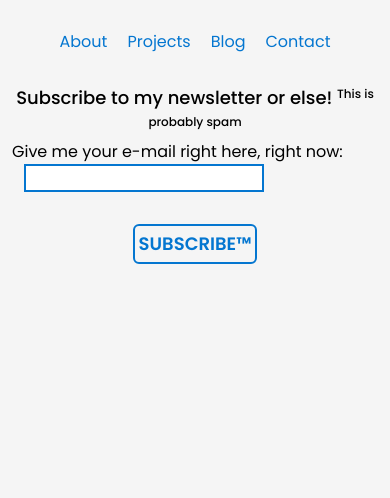
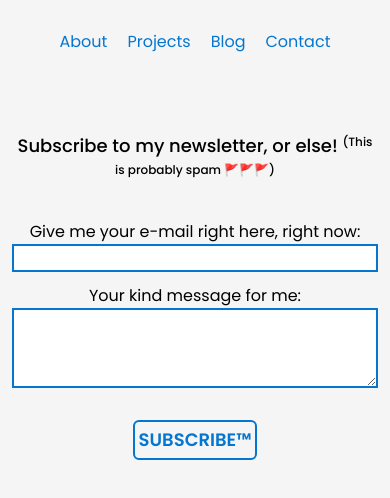
Before and after one commit to mihajlostojkovic99/my-website, a Next.js app: page /contact in a window 390 px wide. Shown: the top 498 px of the page. Built offline with nearby package versions, Linux system fonts and the light colour scheme.

Commit message:
Just making the newsletter form nicer 😂
Form is also responsive now.

```diff
--- a/components/Button.tsx
+++ b/components/Button.tsx
@@ -15,14 +15,15 @@ type LinkButtonProps = {
 
 export const Button: FC<ButtonProps> = ({ className, type, children }) => {
   return (
-    <div
+    <button
       className={cx(
-        'w-fit cursor-pointer rounded-md border-2 border-blue_grotto bg-offWhite p-1 text-blue_grotto',
+        'block cursor-pointer rounded-md border-2 border-blue_grotto bg-offWhite p-1 text-blue_grotto',
         className,
       )}
+      type={type}
     >
-      <button type={type}>{children}</button>
-    </div>
+      {children}
+    </button>
   );
 };
 
--- a/pages/contact.tsx
+++ b/pages/contact.tsx
@@ -6,21 +6,33 @@ import { Button } from '../components/Button';
 const Contact: NextPage = () => {
   return (
     <div className="flex h-full flex-col">
-      <div>
-        <form name="newsletter" action="/" method="POST" data-netlify="true">
-          <input type="hidden" name="form-name" value="newsletter" />
-          <div className="text-center text-lg font-medium">
-            Subscribe to my newsletter or else! <sup className="text-xs">This is probably spam</sup>
-          </div>
-          <div>
-            <label htmlFor="email">Give me your e-mail right here, right now: </label>
-            <input type="text" name="email" id="email" className="ml-3 w-60 border-2 border-blue_grotto" />
-          </div>
+      <form className="mt-12" name="newsletter" action="/" method="POST" data-netlify="true">
+        <input type="hidden" name="form-name" value="newsletter" />
+        <div className="mb-8 text-center text-lg font-medium">
+          Subscribe to my newsletter, or else! <sup className="text-xs">(This is probably spam 🚩🚩🚩)</sup>
+        </div>
+        <div className="flex flex-col items-center justify-start md:flex-row md:justify-between">
+          <label htmlFor="email" className="mr-0 md:mr-5">
+            Give me your e-mail right here, right now:{' '}
+          </label>
+          <input type="text" name="email" id="email" className="w-full border-2 border-blue_grotto md:w-80" />
+        </div>
+        <div className="mt-3 flex flex-col items-center justify-start md:flex-row md:justify-between">
+          <label htmlFor="message" className="w-full shrink-0 text-center md:w-fit md:text-left">
+            Your kind message for me:
+          </label>
+          <textarea
+            name="message"
+            id="message"
+            className="h-20 w-full min-w-fit shrink-0 border-2 border-blue_grotto md:w-80"
+          />
+        </div>
+        <div>
           <Button type="submit" className="mx-auto mt-8">
             <p className="text-lg font-bold uppercase">subscribe&trade;</p>
           </Button>
-        </form>
-      </div>
+        </div>
+      </form>
     </div>
   );
 };
```
